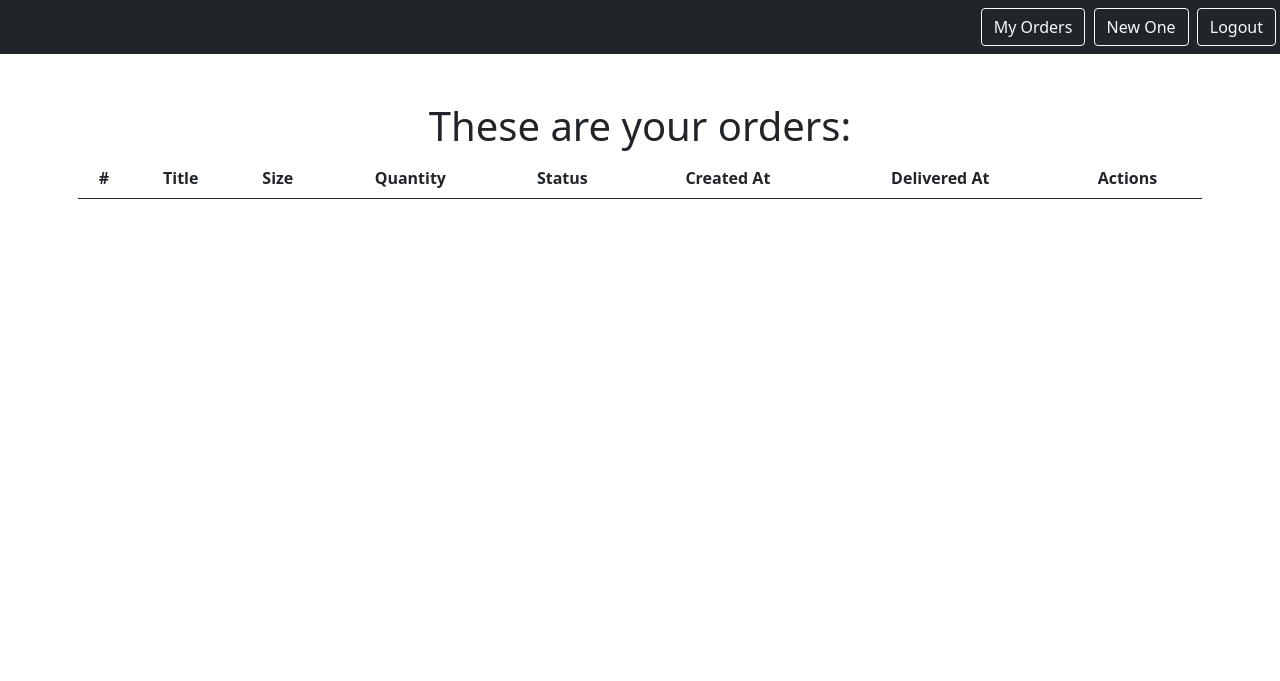
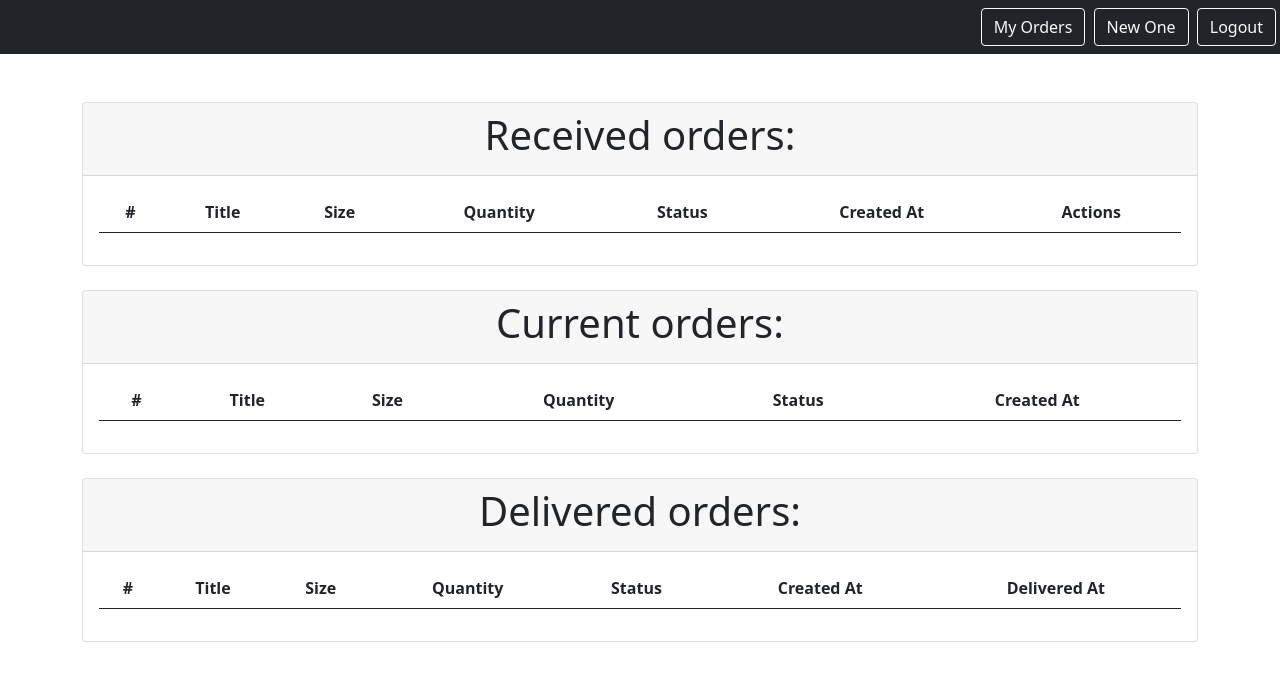
Before and after one commit to alifakoor/pizza_ordering, a Django app: page /orders/ in a window 1280 px wide. Shown: the top 681 px of the page. Run offline with Django 4.2, Linux system fonts and the light colour scheme; a user stored in the database is signed in; data comes from the database, SQL or seed files in the repository; both versions use the stored data as it was after the commit; lists and menus that the app fills with data are empty.

Commit message:
change order list

```diff
--- a/order/models.py
+++ b/order/models.py
@@ -17,7 +17,7 @@ class Order(models.Model):
 
 	title = models.CharField(max_length=50)
 	size = models.CharField(choices=SIZE_OPTIONS, max_length=1)
-	quantity = models.IntegerField()
+	quantity = models.PositiveSmallIntegerField()
 	status = models.CharField(choices=STATUS, max_length=1)
 	created_at = models.DateTimeField(auto_now_add=True)
 	delivered_at = models.DateTimeField(null=True, blank=True)
--- a/order/templates/orders_list.html
+++ b/order/templates/orders_list.html
@@ -1,9 +1,12 @@
 {% extends "base.html" %}
 
 {% block content %}
-	<h1>These are your orders:</h1>
-	<div class="row row-cols3 g-2">
-		<table class="table">
+	<div class="card">
+		<div class="card-header">
+			<h1>Received orders:</h1>
+		</div>
+		<div class="card-body">
+			<table class="table table-striped">
 				<thead>
 				  <tr>
 					<th scope="col">#</th>
@@ -12,12 +15,11 @@
 					<th scope="col">Quantity</th>
 					<th scope="col">Status</th>
 					<th scope="col">Created At</th>
-				<th scope="col">Delivered At</th>
 					<th scope="col">Actions</th>
 				  </tr>
 				</thead>
 				<tbody>
-				{% for order in orders %}
+					{% for order in orders.received %}
 						<tr>
 							<th>{{ order.id }}</th>
 							<td>{{ order.title }}</td>
@@ -36,13 +38,6 @@
 							</td>
 							<td>{{ order.created_at }}</td>
 							<td>
-							{% if order.delivered_at is not None %}
-								<span class="badge badge-warning">{{ order.delivered_at }}</span>
-							{% else %}
-								<span class="badge bg-warning text-dark">Future!</span>
-							{% endif %}
-						</td>
-						<td>
 								<a href="{% url 'orders.delete' pk=order.id %}" class="btn btn-danger">
 									Cancel
 								</a>
@@ -52,4 +47,105 @@
 				</tbody>
 			</table>
 		</div>
+	</div>
+
+	<br>
+
+	<div class="card">
+		<div class="card-header">
+			<h1>Current orders:</h1>
+		</div>
+		<div class="card-body">
+			<table class="table table-striped">
+				<thead>
+				  <tr>
+					<th scope="col">#</th>
+					<th scope="col">Title</th>
+					<th scope="col">Size</th>
+					<th scope="col">Quantity</th>
+					<th scope="col">Status</th>
+					<th scope="col">Created At</th>
+				  </tr>
+				</thead>
+				<tbody>
+					{% for order in orders.preparing %}
+						<tr>
+							<th>{{ order.id }}</th>
+							<td>{{ order.title }}</td>
+							<td>{{ order.get_size_display }}</td>
+							<td>{{ order.quantity }}</td>
+							<td>
+								{% if order.status == "r" %}
+									<span class="badge bg-secondary">{{ order.get_status_display }}</span>
+								{% elif order.status == "p" %}
+									<span class="badge bg-warning text-dark">{{ order.get_status_display }}</span>
+								{% elif order.status == "d" %}
+									<span class="badge bg-success text-dark">{{ order.get_status_display }}</span>
+								{% else %}
+									<span class="badge bg-danger text-dark">Not Specificed!</span>
+								{% endif %}
+							</td>
+							<td>
+								<span class="badge bg-secondary">{{ order.created_at }}</span>
+							</td>
+						  </tr>
+					{% endfor %}
+				</tbody>
+			</table>
+		</div>
+	</div>
+
+	<br>
+
+	<div class="card">
+		<div class="card-header">
+			<h1>Delivered orders:</h1>
+		</div>
+		<div class="card-body">
+			<table class="table table-striped">
+				<thead>
+				  <tr>
+					<th scope="col">#</th>
+					<th scope="col">Title</th>
+					<th scope="col">Size</th>
+					<th scope="col">Quantity</th>
+					<th scope="col">Status</th>
+					<th scope="col">Created At</th>
+					<th scope="col">Delivered At</th>
+				  </tr>
+				</thead>
+				<tbody>
+					{% for order in orders.delivered %}
+						<tr>
+							<th>{{ order.id }}</th>
+							<td>{{ order.title }}</td>
+							<td>{{ order.get_size_display }}</td>
+							<td>{{ order.quantity }}</td>
+							<td>
+								{% if order.status == "r" %}
+									<span class="badge bg-secondary">{{ order.get_status_display }}</span>
+								{% elif order.status == "p" %}
+									<span class="badge bg-warning text-dark">{{ order.get_status_display }}</span>
+								{% elif order.status == "d" %}
+									<span class="badge bg-success">{{ order.get_status_display }}</span>
+								{% else %}
+									<span class="badge bg-danger text-dark">Not Specificed!</span>
+								{% endif %}
+							</td>
+							<td>
+								<span class="badge bg-secondary">{{ order.created_at }}</span>
+							</td>
+							<td>
+								{% if order.delivered_at is not None %}
+									<span class="badge bg-success">{{ order.delivered_at }}</span>
+								{% else %}
+									<span class="badge bg-warning text-dark">Future!</span>
+								{% endif %}
+							</td>
+						  </tr>
+					{% endfor %}
+				</tbody>
+			</table>
+		</div>
+	</div>
 {% endblock %}
--- a/order/views.py
+++ b/order/views.py
@@ -15,8 +15,11 @@ class OrdersListView(LoginRequiredMixin, ListView):
     login_url = "/login"
 
     def get_queryset(self):
-
-        return self.request.user.orders.all()
+        orders = self.request.user.orders.all()
+        received = orders.filter(status__exact='r')
+        preparing = orders.filter(status__exact='p')
+        delivered = orders.filter(status__exact='d')
+        return {"received": received, "preparing": preparing, "delivered": delivered}
 
 
 class OrdersDetailView(DetailView):
@@ -35,7 +38,6 @@ class OrdersCreateView(CreateView):
         self.object = form.save(commit=False)
         self.object.customer = self.request.user
         self.object.status = "r"
-        self.object.created_at = datetime.now()
         self.object.save()
         return HttpResponseRedirect(self.get_success_url())
 
--- /dev/null
+++ b/static/css/style.css
@@ -0,0 +1,3 @@
+ul.errorlist {
+	display: none;
+}
--- a/static/templates/base.html
+++ b/static/templates/base.html
@@ -1,3 +1,5 @@
+{% load static %}
+
 <!DOCTYPE html>
 <html lang="en">
 <head>
@@ -6,6 +8,7 @@
 	<meta name="viewport" content="width=device-width, initial-scale=1.0">
 	<title>Document</title>
 	<link href="https://cdn.jsdelivr.net/npm/bootstrap@5.0.2/dist/css/bootstrap.min.css" rel="stylesheet" integrity="sha384-EVSTQN3/azprG1Anm3QDgpJLIm9Nao0Yz1ztcQTwFspd3yD65VohhpuuCOmLASjC" crossorigin="anonymous">
+	<link rel="stylesheet" href="{% static 'css/style.css' %}" />
 </head>
 <body>
 	<nav class="navbar navbar-dark bg-dark">
```
Also changed, not shown: order/forms.py (+11 -6 lines), order/templates/order_form.html (+12 -2 lines), db.sqlite3. Lines whose indentation alone changed are shown as unchanged.
